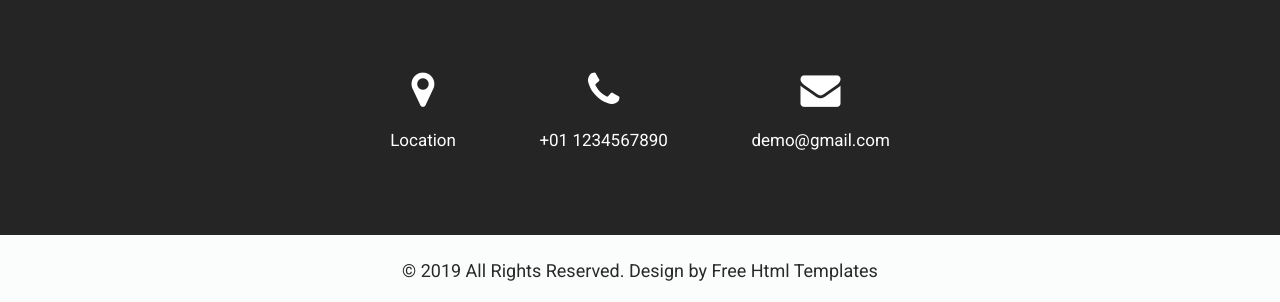
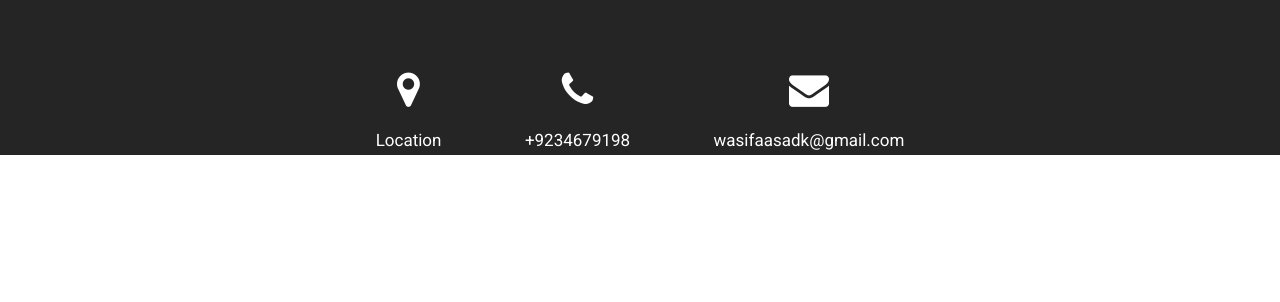
Before and after one commit to wasifa-khan/SYNC_INTERN_TASK1-Landing-page-, a plain HTML site: page index.html in a window 1280 px wide. Shown: the part 5369-5671 px from the top of the page. After the commit the page ends 5524 px from the top, so only its background shows below. Drawn offline with nearby package versions, Linux system fonts and the light colour scheme; some packages are replaced by stand-ins of ours; files whose address does not match are found by name.

Commit message:
Landing page

```diff
--- a/index.html
+++ b/index.html
@@ -389,21 +389,13 @@
                   <div class="col-md-8 offset-md-2">
                      <ul class="location_icon">
                         <li><a href="#"><i class="fa fa-map-marker" aria-hidden="true"></i></a><br> Location</li>
-                        <li><a href="#"><i class="fa fa-phone" aria-hidden="true"></i></a><br> +01 1234567890</li>
-                        <li><a href="#"><i class="fa fa-envelope" aria-hidden="true"></i></a><br> demo@gmail.com</li>
+                        <li><a href="#"><i class="fa fa-phone" aria-hidden="true"></i></a><br> +9234679198</li>
+                        <li><a href="#"><i class="fa fa-envelope" aria-hidden="true"></i></a><br>wasifaasadk@gmail.com</li>
                      </ul>
                   </div>
                </div>
             </div>
-            <div class="copyright">
-               <div class="container">
-                  <div class="row">
-                     <div class="col-md-12">
-                        <p>© 2019 All Rights Reserved. Design by<a href="https://html.design/"> Free Html Templates</a></p>
-                     </div>
-                  </div>
-               </div>
-            </div>
+
          </div>
       </footer>
       <!-- end footer -->
```
Also changed, not shown: about.html (+3 -11 lines), contact.html (+3 -11 lines), glasses.html (+3 -11 lines).
